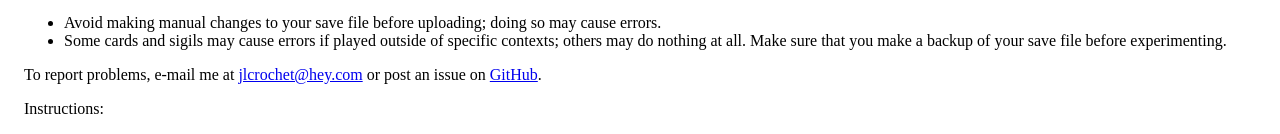
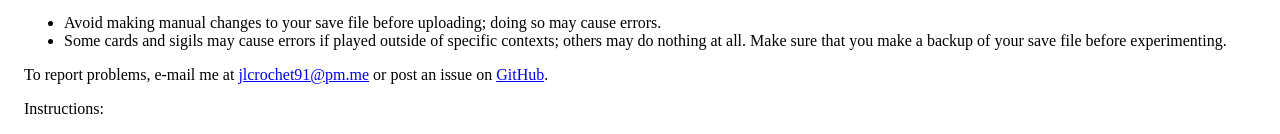
Before and after one commit to jlcrochet/inscryption_save_editor, a Nuxt app: page / in a window 1280 px wide. Shown: the part 134-268 px from the top of the page. Built offline with nearby package versions, Linux system fonts and the light colour scheme.

Commit message:
update e-mail address

```diff
--- a/app.vue
+++ b/app.vue
@@ -13,7 +13,7 @@
       <li>Some cards and sigils may cause errors if played outside of specific contexts; others may do nothing at all. Make sure that you make a backup of your save file before experimenting.</li>
     </ul>
 
-    <p>To report problems, e-mail me at <a href=mailto:jlcrochet@hey.com>jlcrochet@hey.com</a> or post an issue on <a href=https://github.com/jlcrochet/inscryption_save_editor>GitHub</a>.</p>
+    <p>To report problems, e-mail me at <a href=mailto:jlcrochet91@pm.me>jlcrochet91@pm.me</a> or post an issue on <a href=https://github.com/jlcrochet/inscryption_save_editor>GitHub</a>.</p>
 
     <p>Instructions:</p>
 
@@ -610,7 +610,7 @@
         return value
       })
     } catch {
-      alert("There was an error parsing the file. Please send the file to me at jlcrochet@hey.com and I will try to debug the issue.")
+      alert("There was an error parsing the file. Please send the file to me at jlcrochet91@pm.me and I will try to debug the issue.")
       return
     }
 
```
